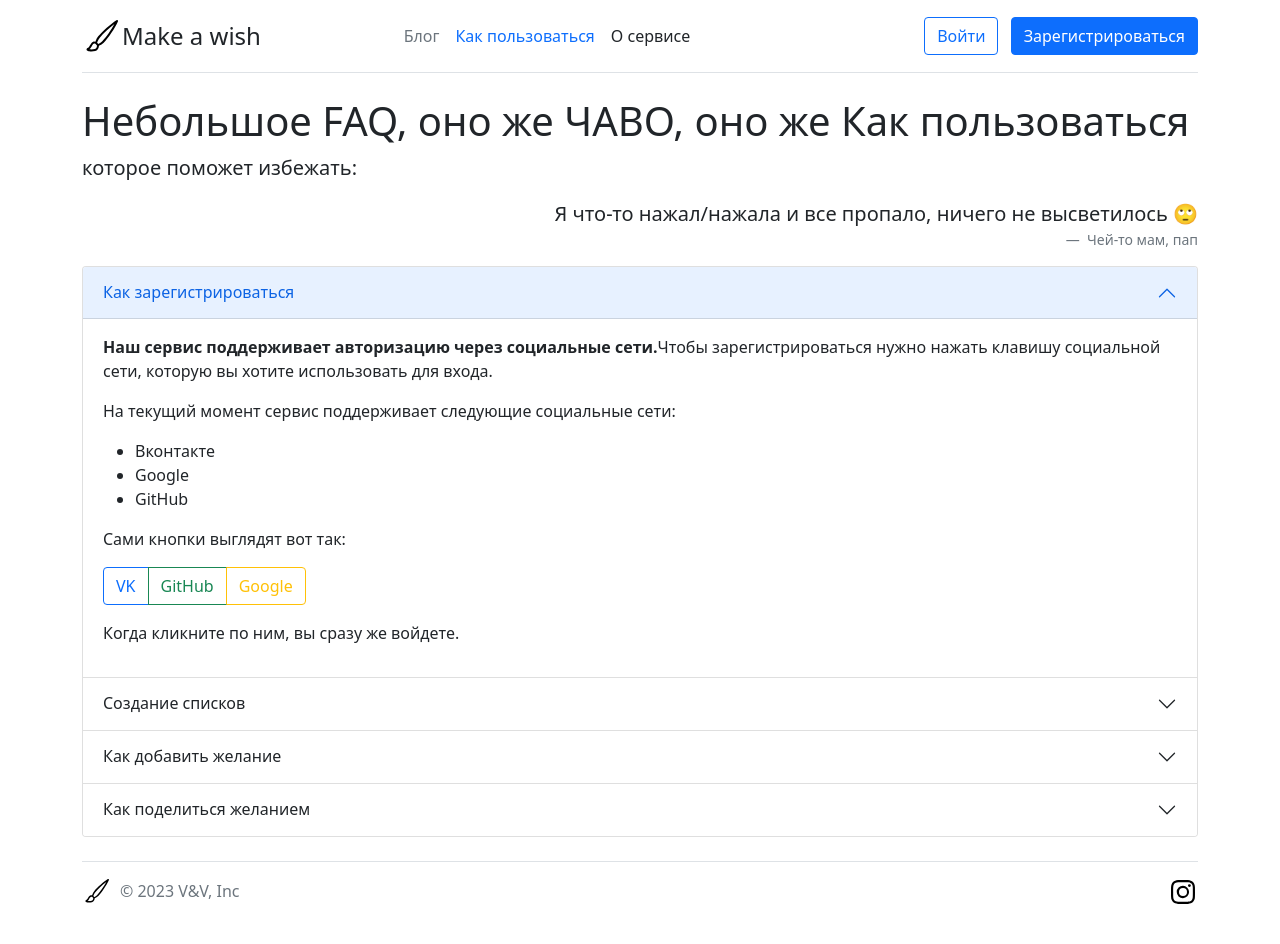
After one commit to VrHb/wishlist-service, a Django app: page /faq/ in a window 1280 px wide. The commit adds this page. Run offline with Django 4.2, Linux system fonts and the light colour scheme; parts of the project's set-up code (start-up, migrations or seed data) failed here and were passed over; some libraries are stand-ins or nearby versions.

Commit message:
Add faq page

```diff
--- a/wishlists/templates/base.html
+++ b/wishlists/templates/base.html
@@ -35,17 +35,17 @@
           <li><a {% if request.resolver_match.url_name == 'wishlists' %} class="nav-link active px-2" {% endif %} href="{% url 'wishlists' %}" class="nav-link px-2 link-dark">Мои списки</a></li>
           <li><a {% if request.resolver_match.url_name == 'gifts' %} class="nav-link active px-2" {% endif %} href="{% url 'gifts' %}" class="nav-link nav-item px-2 link-dark">Выбранные подарки</a></li>
           <li><a href="#" class="nav-link px-2 link-secondary">Блог</a></li>
-          <li><a href="#" class="nav-link px-2 link-secondary">FAQ</a></li>
+          <li><a {% if request.resolver_match.url_name == 'faq' %} class="nav-link active px-2" {% endif %} href="{% url 'faq' %}" class="nav-link px-2 link-dark">Как пользоваться</a></li>
           <li><a {% if request.resolver_match.url_name == 'about' %} class="nav-link active px-2" {% endif %} href="{% url 'about' %}" class="nav-link px-2 link-dark">О сервисе</a></li>
           <li><a href="{% url 'logout' %}" class="nav-link px-2 link-secondary">Выйти</a></li>
         </ul>
       {% else %}
         <ul class="nav col-12 col-md-auto mb-2 justify-content-center mb-md-0">
           <li><a href="#" class="nav-link px-2 link-secondary">Блог</a></li>
-          <li><a href="#" class="nav-link px-2 link-secondary">FAQ</a></li>
+          <li><a {% if request.resolver_match.url_name == 'faq' %} class="nav-link active px-2" {% endif %} href="{% url 'faq' %}" class="nav-link px-2 link-dark">Как пользоваться</a></li>
           <li><a {% if request.resolver_match.url_name == 'about' %} class="nav-link active px-2" {% endif %} href="{% url 'about' %}" class="nav-link px-2 link-dark">О сервисе</a></li>
         </ul>
-        {% if request.resolver_match.url_name == 'main' or request.resolver_match.url_name == 'about' %}
+        {% if request.resolver_match.url_name == 'main' or request.resolver_match.url_name == 'about' or  request.resolver_match.url_name == 'faq' %}
         <div class="col-md-5 text-end">
           <a class="btn btn-outline-primary me-2" href="{% url 'login' %}">Войти
           </a>
--- /dev/null
+++ b/wishlists/templates/faq.html
@@ -0,0 +1,219 @@
+{% extends 'base.html' %}
+
+{% load static %}
+
+{% block title %}
+<title>Make a wish - Как использовать сервис</title>
+{% endblock %}
+
+{% block content %}
+      <h1 class="text-body-emphasis">Небольшое FAQ, оно же ЧАВО, оно же Как пользоваться</h1>
+      <p class="fs-5 col-md-8">которое поможет избежать:</p>
+      <figure class="text-end">
+        <blockquote class="blockquote">
+          <p>Я что-то нажал/нажала и все пропало, ничего не высветилось 🙄</p>
+        </blockquote>
+        <figcaption class="blockquote-footer">
+         Чей-то мам, пап
+        </figcaption>
+      </figure>
+  <div class="accordion" id="accordionExample">
+    <div class="accordion-item">
+      <h2 class="accordion-header">
+        <button class="accordion-button" type="button" data-bs-toggle="collapse" data-bs-target="#collapseOne" aria-expanded="true" aria-controls="collapseOne">
+         Как зарегистрироваться
+        </button>
+      </h2>
+      <div id="collapseOne" class="accordion-collapse collapse show" data-bs-parent="#accordionExample">
+        <div class="accordion-body">
+          <p>
+            <strong>Наш сервис поддерживает авторизацию через социальные сети.</strong>Чтобы зарегистрироваться нужно нажать клавишу социальной сети, которую вы хотите использовать для входа.
+          </p>
+          <p>
+            На текущий момент сервис поддерживает следующие социальные сети:
+          <ul>
+            <li>
+            Вконтакте
+            </li>
+            <li>
+            Google
+            </li>
+            <li>
+            GitHub
+            </li>
+          </ul>
+          </p>
+          <p>
+            Сами кнопки выглядят вот так:
+            <div class="text-center btn-group">
+              <a
+                href=""
+                class="btn btn-outline-primary"
+                >VK</a
+              >
+              <a
+                href=""
+                class="btn btn-outline-success"
+                >GitHub</a
+              >
+              <a
+                href=""
+                class="btn btn-outline-warning"
+                >Google</a
+              >
+            </div>
+          </p>
+          <p>
+           Когда кликните по ним, вы сразу же войдете.
+          </p>
+        </div>
+      </div>
+    </div>
+    <div class="accordion-item">
+      <h2 class="accordion-header">
+        <button class="accordion-button collapsed" type="button" data-bs-toggle="collapse" data-bs-target="#collapseTwo" aria-expanded="false" aria-controls="collapseTwo">
+         Создание списков
+        </button>
+      </h2>
+      <div id="collapseTwo" class="accordion-collapse collapse" data-bs-parent="#accordionExample">
+        <div class="accordion-body">
+          <p> Для создания списка нужно ввести название списка, ну например "День рождения"</p>
+          <p>И нажать вот такую синюю кнопку:
+          </p>
+          <p>
+            <button type="submit" class="btn btn-primary btn">Добавить список</button>
+          </p>
+          <p>
+          После создания списка будет так:
+          </p>
+
+          <p>
+            <div class="list-group  shadow p-3 mb-5 bg-body-tertiary rounded"
+>
+              <div class="fw-bold">День рождения</div>
+              <a href="#collapseThree" class="link-secondary">Перейти к списку</a>
+            </div>
+          </p>
+          <p>
+          Когда нажмете перейти к списку, вы сможете создавать желания внутри списка
+          </p>
+        </div>
+      </div>
+    </div>
+    <div class="accordion-item">
+      <h2 class="accordion-header">
+        <button class="accordion-button collapsed" type="button" data-bs-toggle="collapse" data-bs-target="#collapseThree" aria-expanded="false" aria-controls="collapseThree">
+         Как добавить желание
+        </button>
+      </h2>
+      <div id="collapseThree" class="accordion-collapse collapse">
+        <div class="accordion-body">
+          <p>
+            Добавить желание можно нажав на такую зеленую кнопку:
+          </p>
+          <p>
+            <button
+              type="button"
+              class="btn btn-outline-success mb-4"
+              data-bs-toggle="modal"
+              data-bs-target="#staticBackdrop"
+            >
+              Добавить желание
+            </button>
+          </p>
+          <p>
+            И потом в появившимся окошке ввести параметры желания:
+            <ul>
+              <li>
+                Название
+              </li>
+              <li>
+                Ссылку на ресурс, где можно приобрести
+              </li>
+              <li>
+                Стоимость, пока в рублях
+              </li>
+            </ul>
+          </p>
+          <p>
+            <strong>Обязательным</strong> является только название желания
+
+          </p>
+        </div>
+      </div>
+    </div>
+    <div class="accordion-item">
+      <h2 class="accordion-header">
+        <button class="accordion-button collapsed" type="button" data-bs-toggle="collapse" data-bs-target="#collapseFour" aria-expanded="false" aria-controls="collapseFour">
+         Как поделиться желанием
+        </button>
+      </h2>
+      <div id="collapseFour" class="accordion-collapse collapse">
+        <div class="accordion-body">
+          <p>
+            Нужно нажать вот эту кнопку:
+          </p>
+          <p>
+    <div class="dropdown">
+      <a
+        class="btn btn-outline-success dropdown-toggle"
+        href="#"
+        role="button"
+        id="dropdownMenuLink"
+        data-bs-toggle="dropdown"
+        aria-expanded="false"
+      >
+        Поделиться
+      </a>
+
+      <ul class="dropdown-menu" aria-labelledby="dropdownMenuLink">
+        <li>
+          <a
+            class="dropdown-item"
+            href="#collapseFour"
+            >Вконтакте</a
+          >
+        </li>
+        <li>
+          <a
+            class="dropdown-item"
+            href="#collapseFour"
+            >Telegram</a
+          >
+        </li>
+        <li>
+          <a
+            class="dropdown-item"
+            href="#collpseFour"
+            >WhatsApp</a
+          >
+        </li>
+      </ul>
+    </div>
+          </p>
+          <p>
+            Выбрать социальную сеть, а дальше чат куда отправить ссылку на список желаний
+          </p>
+          <p>
+          На данный момент поделиться можно в слудующих социальных сетях/мессенджерах:
+            <ul>
+              <li>
+                Telegram
+              </li>
+              <li>
+                WhatsApp
+              </li>
+              <li>
+               Вконтакте
+              </li>
+            </ul>
+          </p>
+          <p>
+          Этот функционал является ключевым для нашего сервиса и <strong>зарегистрированный</strong> пользователь сможет выбрать подарок, и увидит его у себя в меню "выбранные подарки"
+
+          </p>
+        </div>
+      </div>
+    </div>
+  </div>
+{% endblock %}
--- a/wishlists/templates/wishlists.html
+++ b/wishlists/templates/wishlists.html
@@ -1,10 +1,9 @@
-
 {% extends 'base.html' %}
 
 {% load static %}
 
 {% block title %}
-<title>Make a wish - Твои списки желаний</title>
+  <title>Make a wish - Твои списки желаний</title>
 {% endblock %}
 
 {% block content %}
--- a/wishlists/wl_app/urls.py
+++ b/wishlists/wl_app/urls.py
@@ -19,6 +19,7 @@ urlpatterns = [
     path('logout/', LogoutView.as_view(), name='logout'),
 
     path('login/', UserLoginView.as_view(), name='login'),
-    path('registration/', RegistrationView.as_view(), name='registration')
+    path('registration/', RegistrationView.as_view(), name='registration'),
+    path('faq/', TemplateView.as_view(template_name='faq.html'), name='faq'),
 ]
 urlpatterns += static(settings.MEDIA_URL, document_root=settings.MEDIA_ROOT)
```
